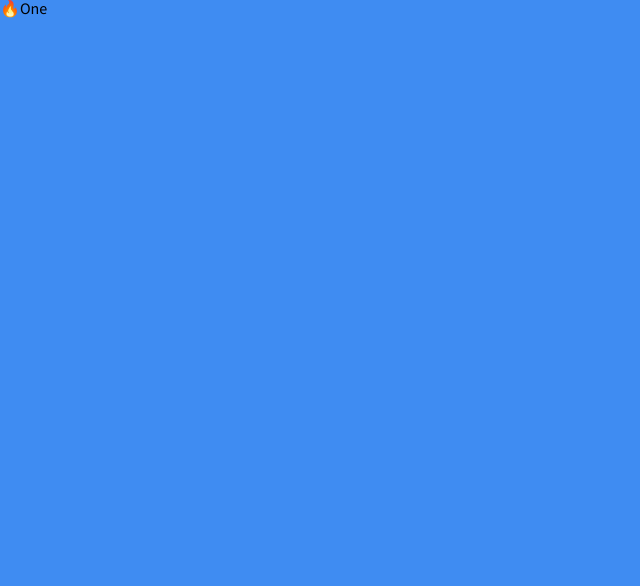
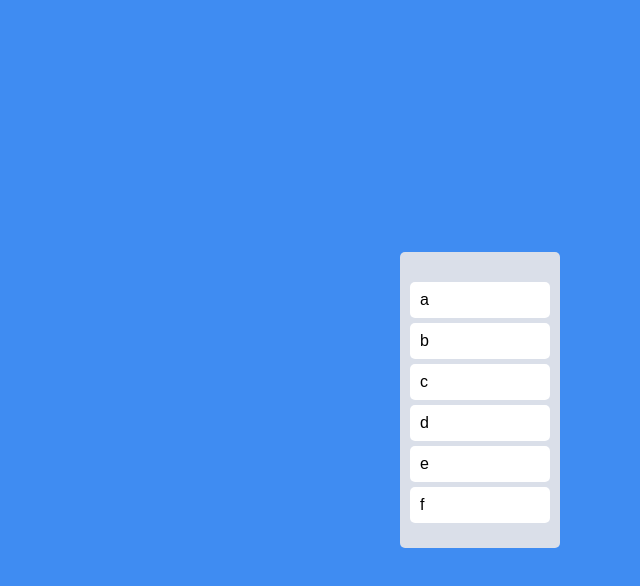
Before and after one commit to jiyong0419/react-masterclass_chapter7, a React (Create React App) app: page / in a window 1280 px wide. Shown: the top 586 px of the page, without its empty margins (0-640 px from the left). Built offline with nearby package versions, Linux system fonts and the light colour scheme.

Commit message:
#7.4
Droppable의 magic의 placeholder사용하기

```diff
--- a/src/App.tsx
+++ b/src/App.tsx
@@ -1,85 +1,68 @@
 import { DragDropContext, Draggable, Droppable } from "react-beautiful-dnd";
-import { createGlobalStyle } from "styled-components";
+import styled from "styled-components";
 
-const GlobalStyle = createGlobalStyle`
-@import url('https://fonts.googleapis.com/css2?family=Source+Sans+Pro:wght@300;400;600;700&display=swap');
-html, body, div, span, applet, object, iframe,
-h1, h2, h3, h4, h5, h6, p, blockquote, pre,
-a, abbr, acronym, address, big, cite, code,
-del, dfn, em, img, ins, kbd, q, s, samp,
-small, strike, strong, sub, sup, tt, var,
-b, u, i, center,
-dl, dt, dd, ol, ul, li,
-fieldset, form, label, legend,
-table, caption, tbody, tfoot, thead, tr, th, td,
-article, aside, canvas, details, embed,
-figure, figcaption, footer, header, hgroup,
-menu, nav, output, ruby, section, summary,
-time, mark, audio, video {
-    margin: 0;
-    padding: 0;
-    border: 0;
-    font-size: 100%;
-    font: inherit;
-    vertical-align: baseline;
-}
-article, aside, details, figcaption, figure,
-footer, header, hgroup, menu, nav, section {
-    display: block;
-}
-body {
-    line-height: 1;
-  font-family: 'Source Sans Pro', sans-serif;
-  background-color: ${(props) => props.theme.bgColor};
-  color: black
-}
-ol, ul {
-    list-style: none;
-}
-blockquote, q {
-    quotes: none;
-}
-blockquote:before, blockquote:after,
-q:before, q:after {
-    content: '';
-    content: none;
-}
-table {
-    border-collapse: collapse;
-    border-spacing: 0;
-}
-a{
-  text-decoration: none;
-  color: inherit;
-}
-*{
-  box-sizing: border-box;
-}
+const Wrapper = styled.div`
+  display: flex;
+  max-width: 480px;
+  width: 100%;
+  margin: 0 auto;
+  justify-content: center;
+  align-items: center;
+  height: 100vh;
 `;
 
+const Boards = styled.div`
+  display: grid;
+  width: 100%;
+  grid-template-columns: repeat(3, 1fr);
+`;
+const Board = styled.div`
+  background-color: ${(props) => props.theme.boardColor};
+  padding: 30px 10px 20px 10px;
+  box-flex-group: ${(props) => props.theme.boardColor};
+  border-radius: 5px;
+  min-height: 200px;
+`;
+
+const Card = styled.div`
+  background-color: ${(props) => props.theme.cardColor};
+  margin-bottom: 5px;
+  padding: 10px 10px;
+  border-radius: 5px;
+`;
+
+const toDos = ["a", "b", "c", "d", "e", "f"];
 function App() {
   const onDragEnd = () => {};
   return (
-    <>
-      <GlobalStyle />
+    <Wrapper>
+      <Boards>
         <DragDropContext onDragEnd={onDragEnd}>
           <div>
             <Droppable droppableId="one">
               {(magic) => (
-              <ul ref={magic.innerRef} {...magic.droppableProps}>
-                <Draggable draggableId="first" index={0}>
+                <Board ref={magic.innerRef} {...magic.droppableProps}>
+                  {toDos.map((toDo, index) => (
+                    <Draggable draggableId={toDo} index={index}>
                       {(magic) => (
-                    <li ref={magic.innerRef} {...magic.draggableProps}>
-                      <span {...magic.dragHandleProps}>🔥</span>One
-                    </li>
+                        <Card
+                          ref={magic.innerRef}
+                          {...magic.draggableProps}
+                          {...magic.dragHandleProps}
+                        >
+                          {toDo}
+                        </Card>
                       )}
                     </Draggable>
-              </ul>
+                  ))}
+                  {magic.placeholder}
+                </Board>
               )}
             </Droppable>
           </div>
         </DragDropContext>
-    </>
+      </Boards>
+    </Wrapper>
   );
 }
 
```
Lines whose indentation alone changed are shown as unchanged.
